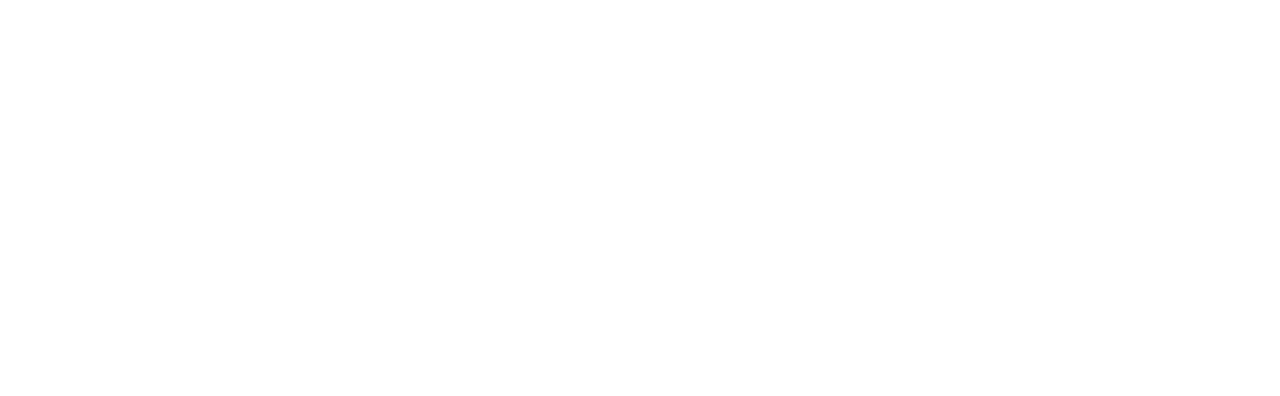
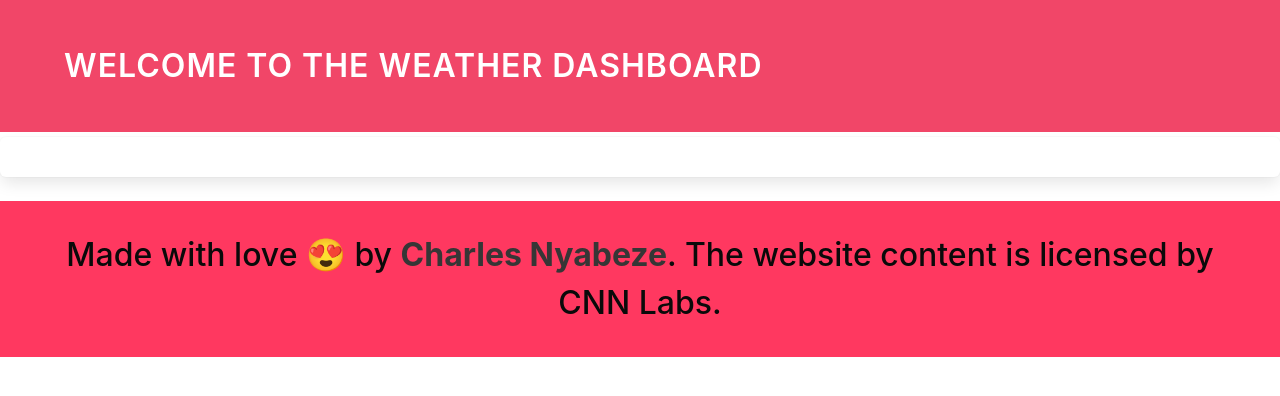
Before and after one commit to Charles-Nyabeze/weather-board, a plain HTML site: page index.html in a window 1280 px wide. Drawn offline with nearby package versions, Linux system fonts and the light colour scheme.

Commit message:
header + footer done

```diff
--- a/assets/css/style.css
+++ b/assets/css/style.css
@@ -0,0 +1,5 @@
+.footer{
+    background-color: hsl(348, 100%, 61%);
+    padding: 30px;
+    width:100%;
+}
--- a/index.html
+++ b/index.html
@@ -10,7 +10,29 @@
     <title>Weather Dashboard</title>
 </head>
 <body>
+    <div class="heading hero is-danger">
+        <div class="hero-body">
+            <p class="title container">
+                Welcome to the weather dashboard
+            </p>
+        </div>
 
+    </div>
+
+    <div class="content-box box">
+
+    </div>
+
+    <footer class="footer is-danger">
+
+        <div class="content is-size-3 has-text-weight-medium has-text-centered has-text-black">
+            <p>
+            Made with love &#128525; by <strong>Charles Nyabeze</strong></a>. The website content
+            is licensed by CNN Labs.
+            </p>
+        </div>
+
+    </footer>
 </body>
 <script src="./assets/js/script.js"></script>
 </html>
```
